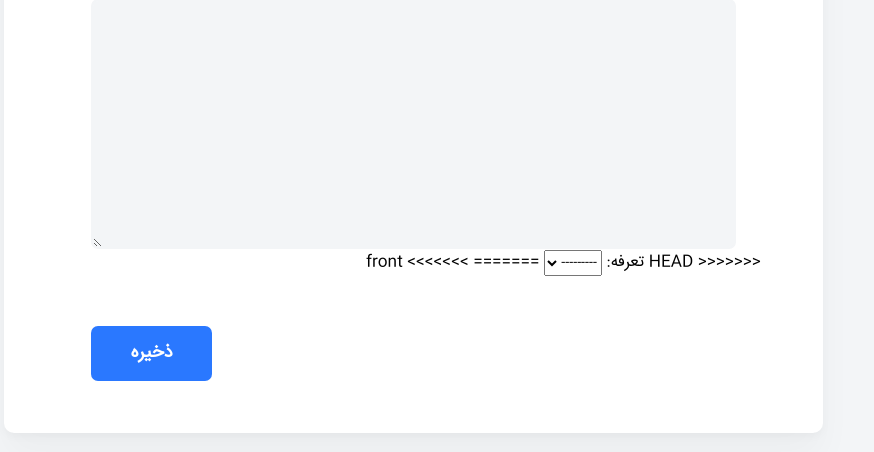
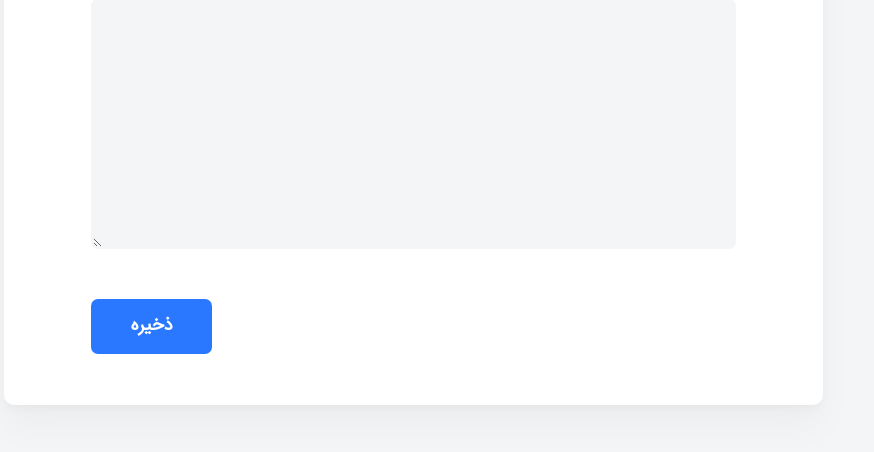
Before and after one commit to haxisfree/Markaze-Jarrahi, a Django app: page /new_patient/ in a window 1280 px wide. Shown: the part 1536-1988 px from the top of the page, without its empty margins (60-934 px from the left). Run offline with Django 3.2, Linux system fonts and the light colour scheme; data that the repository does not hold is empty; parts of the project's set-up code (start-up, migrations or seed data) failed here and were passed over; some libraries are stand-ins or nearby versions.

Commit message:
Something is changed.

```diff
--- a/templates/new_patient.html
+++ b/templates/new_patient.html
@@ -90,10 +90,6 @@
                 {{ form.description }}
             </div>
         </div>
-<<<<<<< HEAD
-        <a>تعرفه: {{ form.payment_tariff }}</a>
-=======
->>>>>>> front
         <div class="flex-left">
             <input  type="submit" value="ذخیره" style="width: 18%;"/>
         </div>
```
